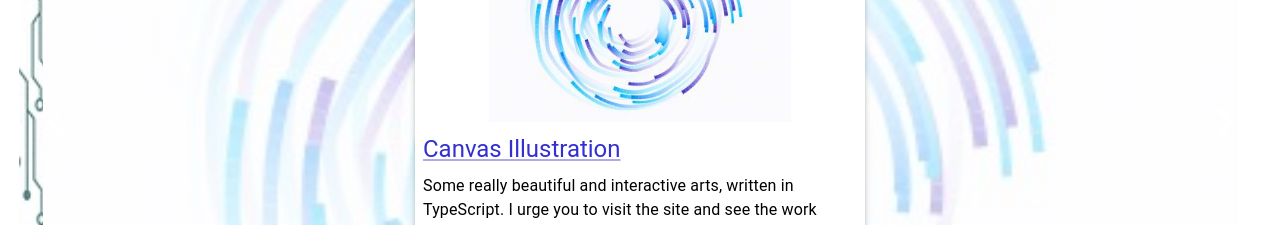
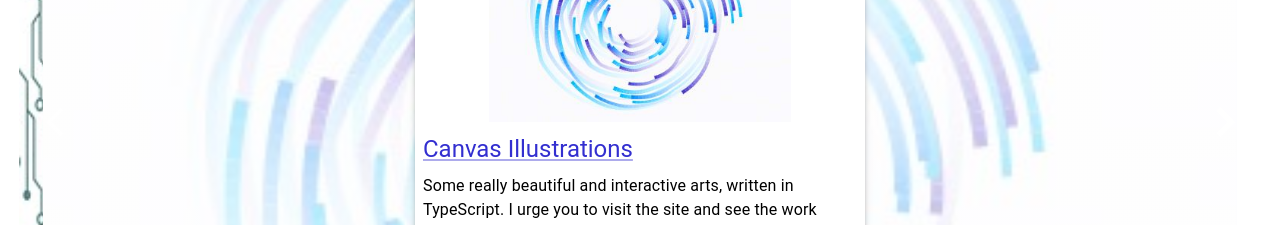
Before and after one commit to ygshbht/portfolio, a React (Create React App) app: page / in a window 1280 px wide. Shown: the part 1400-1625 px from the top of the page. Built offline with nearby package versions, Linux system fonts and the light colour scheme.

Commit message:
Fix padding for smooth scrolling and add s to canvas illustration

```diff
--- a/src/index.css
+++ b/src/index.css
@@ -4,7 +4,9 @@
 	margin: 0;
 	padding: 0;
 	box-sizing: border-box;
-	scroll-padding-top: 100px;
+}
+html {
+	scroll-padding-top: 100px !important;
 	scroll-behavior: smooth;
 }
 
--- a/src/sections/Projects.tsx
+++ b/src/sections/Projects.tsx
@@ -18,7 +18,7 @@ export default function Projects() {
 			<Divider></Divider>
 			<Carousel>
 				<Project
-					name="Canvas Illustration"
+					name="Canvas Illustrations"
 					imgSrc="/assets/images/canvas.jpg"
 					projectLink="https://canvas.projects.yogeshbhatt.com"
 				>
```
